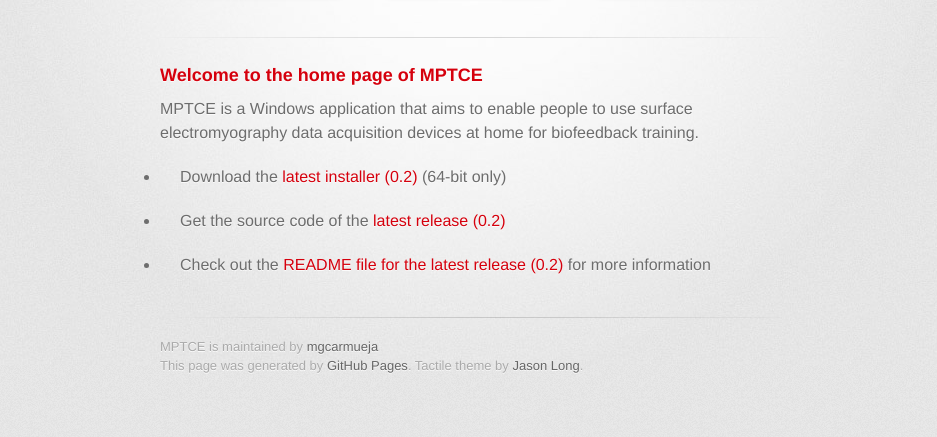
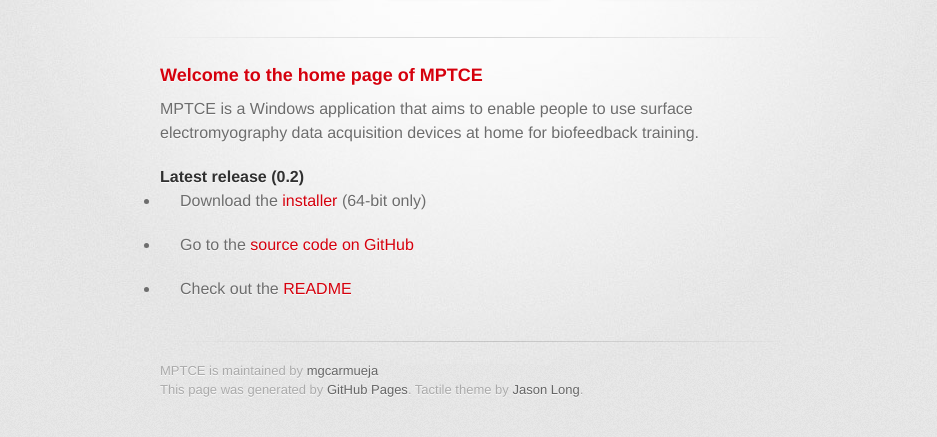
Before and after one commit to mgcarmueja/MPTCE, a plain HTML site: page index.html in a window 1280 px wide. Shown: the part 209-646 px from the top of the page, without its empty margins (170-1107 px from the left). Drawn offline with Linux system fonts and the light colour scheme; a web font is replaced by a local one.

```diff
--- a/index.html
+++ b/index.html
@@ -36,10 +36,13 @@
 
 <p>MPTCE is a Windows application that aims to enable people to use surface electromyography data acquisition devices at home for biofeedback training.</p>
 
+<h4>
+<a id="latest-release-02" class="anchor" href="#latest-release-02" aria-hidden="true"><span class="octicon octicon-link"></span></a>Latest release (0.2)</h4>
+
 <ul>
-<li><p>Download the <a href="https://github.com/mgcarmueja/MPTCE/blob/installer/v0.2/MPTCE_0.2.zip?raw=true">latest installer (0.2)</a> (64-bit only)</p></li>
-<li><p>Get the source code of the <a href="https://github.com/mgcarmueja/MPTCE/tree/0.2">latest release (0.2)</a></p></li>
-<li><p>Check out the <a href="https://raw.githubusercontent.com/mgcarmueja/MPTCE/0.2/README">README file for the latest release (0.2)</a> for more information</p></li>
+<li><p>Download the <a href="https://github.com/mgcarmueja/MPTCE/blob/installer/v0.2/MPTCE_0.2.zip?raw=true">installer</a> (64-bit only)</p></li>
+<li><p>Go to the <a href="https://github.com/mgcarmueja/MPTCE/tree/0.2">source code on GitHub</a></p></li>
+<li><p>Check out the <a href="https://raw.githubusercontent.com/mgcarmueja/MPTCE/0.2/README">README</a></p></li>
 </ul>
         </section>
 
--- a/params.json
+++ b/params.json
@@ -1 +1 @@
-{"name":"MPTCE","tagline":"The Myoelectric Personal Training and Control Environment","body":"### Welcome to the home page of MPTCE\r\n\r\nMPTCE is a Windows application that aims to enable people to use surface electromyography data acquisition devices at home for biofeedback training.\r\n\r\n* Download the [latest installer (0.2)](https://github.com/mgcarmueja/MPTCE/blob/installer/v0.2/MPTCE_0.2.zip?raw=true) (64-bit only)\r\n\r\n* Get the source code of the [latest release (0.2)](https://github.com/mgcarmueja/MPTCE/tree/0.2)\r\n\r\n* Check out the [README file for the latest release (0.2)](https://raw.githubusercontent.com/mgcarmueja/MPTCE/0.2/README) for more information\r\n","google":"","note":"Don't delete this file! It's used internally to help with page regeneration."}
+{"name":"MPTCE","tagline":"The Myoelectric Personal Training and Control Environment","body":"### Welcome to the home page of MPTCE\r\n\r\nMPTCE is a Windows application that aims to enable people to use surface electromyography data acquisition devices at home for biofeedback training.\r\n\r\n#### Latest release (0.2)\r\n\r\n* Download the [installer](https://github.com/mgcarmueja/MPTCE/blob/installer/v0.2/MPTCE_0.2.zip?raw=true) (64-bit only)\r\n\r\n* Go to the [source code on GitHub](https://github.com/mgcarmueja/MPTCE/tree/0.2)\r\n\r\n* Check out the [README](https://raw.githubusercontent.com/mgcarmueja/MPTCE/0.2/README)","google":"","note":"Don't delete this file! It's used internally to help with page regeneration."}
```
